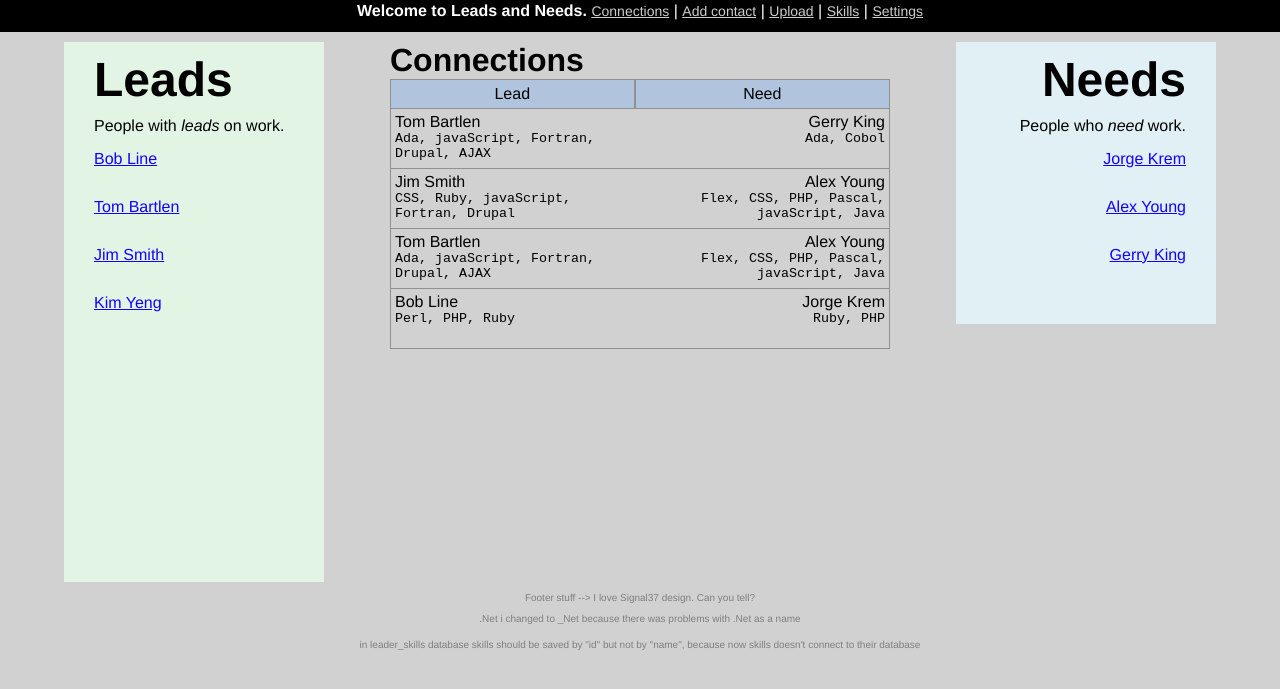
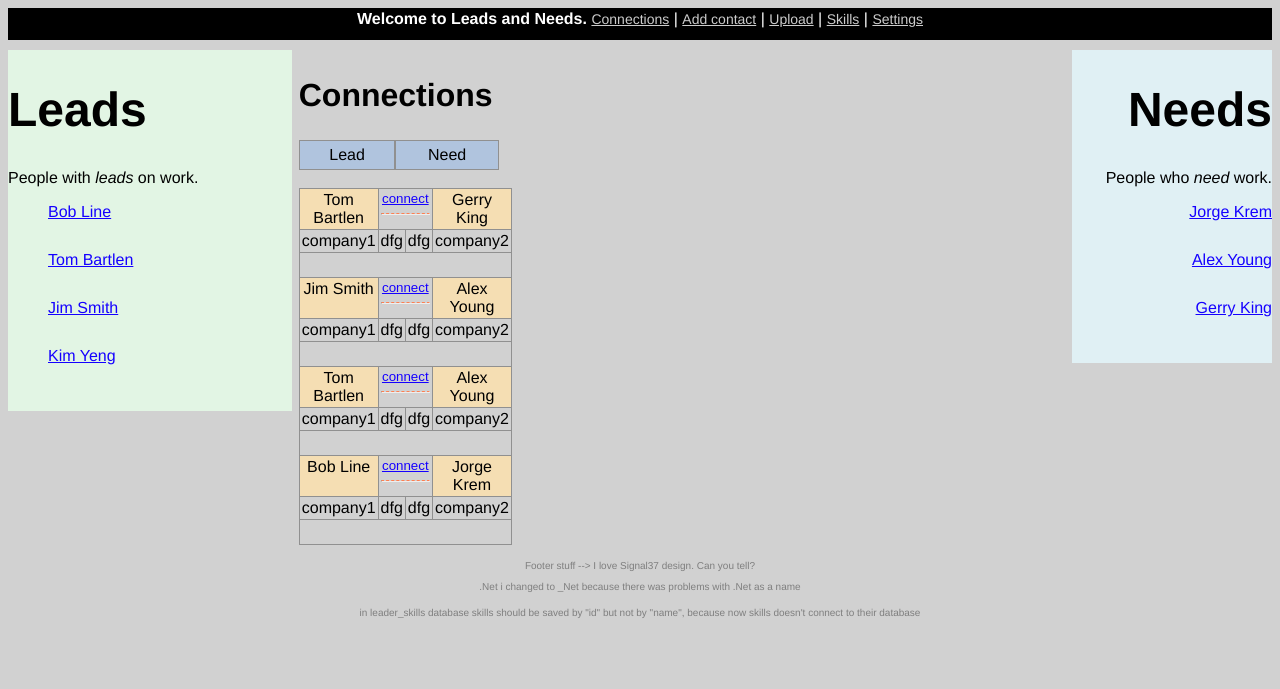
Before and after one commit to techlover/leads_needs, a PHP site: page / in a window 1280 px wide. Shown: the top 689 px of the page. Run offline with PHP 8.4, Linux system fonts and the light colour scheme; data comes from the database, SQL or seed files in the repository; data that the repository does not hold is empty; some libraries are stand-ins or nearby versions.

Commit message:
new branch. work with css and connection representation

```diff
--- a/connections.php
+++ b/connections.php
@@ -7,10 +7,12 @@
 
 	function get_connlist($db){
 		$res = "<h2>Connections</h2>".
-			"<table width='100%' id='conn' cellspacing='0'>".
-			"<thead id='conn_h'><tr><td>Lead</td><td>Need</td></tr></thead>".
-			"<tbody id='conn_b'>";
-		$conn_query = "select concat(l.gname,' ' ,l.lname) as leader, concat(n.gname,' ',n.lname) as seeker, (select group_concat(' ',skill) from person_skills where person_id=l.id group by l.id) as lskills, (select group_concat(' ',skill) from person_skills where person_id=n.id group by n.id) as nskills from connections as conn left join person as l on l.id=conn.leader_id left join person as n on n.id=conn.seeker_id where conn.status > 0";
+			"<table width='100%' id='conn_h' cellspacing='0'>".
+			"<thead id='conn_h'><tr><td>Lead</td><td>Need</td></tr></thead></table><br>".
+			"<table width='100%' id='conn' cellspacing='2'>".
+			"<col id='fcol' width='20%'><col width='20%'><col width='40%'><col id='lcol' width='20%'>";
+			//"<tbody id='conn_b'>";
+		$conn_query = "select concat(l.gname,' ' ,l.lname) as leader, concat(n.gname,' ',n.lname) as seeker, (select group_concat(' ',skill) from person_skills where person_id=l.id and ((skill) in (select ps2.skill as skills from person_skills as ps2 where ps2.person_id=n.id)) group by l.id) as skills from connections as conn left join person as l on l.id=conn.leader_id left join person as n on n.id=conn.seeker_id where conn.status > 0";
 
 		$selection = $db->DoDBQueryEx($conn_query);
 		if (!$selection) die('error while retrieving connections data');
@@ -19,11 +21,19 @@
 			$tb_cont ="";
 			for ($i = 0; $i < $count; $i++){
 				$row = $db->GetDBQueryRowEx($i);
-				$tb_cont .= "<tr><td>" . $row['leader'] . "<br><div class='skstr'>" . $row['lskills'] . "</div></td><td>" . $row['seeker'] . "<br><div class='skstr'>" . $row['nskills'] . "</div></td></tr>";
+				$tb_cont .= "<tbody>";
+				$tb_cont .= "<tr><td class='name_cell'>" . $row['leader'] . "</td><td class='cline' colspan='2'><a href='#'>connect</a><hr class='red_line'></td><td class='name_cell'>" . $row['seeker'] . "</td></tr>";
+				$tb_cont .= "<tr><td>company1</td><td>dfg</td><td>dfg</td><td>company2</td></tr>";
+				//$tb_cont .= "<tr><td rowspan='3'>company name</td><td>matched on</td><td>" . $row['skills'] . "</td><td rowspan='3'>company name</td></tr>";
+				//$tb_cont .= "<tr><td>status</td><td>waiting introdution</td></tr>";
+				//$tb_cont .= "<tr><td>,/td><td>.</td></tr>";
+				$tb_cont .= "<tr class='sep_row'><td colspan='4'></td></tr>";
+				$tb_cont .= "</tbody>";
+				//$tb_cont .= "<tr><td>status</td><td>waiting introdution</td></tr>";
 			}
 			$res .= $tb_cont;
 		}else $res .= "<tr><td colspan='2'>No connections found.<br><a href=''>Connect two people...</a></td>";
-		$res .= "</tbody></table>";
+		$res .= "</table>";
 		return $res;
 	}
 
--- a/css/style.css
+++ b/css/style.css
@@ -1,4 +1,4 @@
-* { padding: 0; margin: 0; margin: auto; }
+/** { padding: 0; margin: 0; margin: auto; }*/
 
 body {background: #d1d1d1; font-family: "Helvetica Neue", Arial, Helvetica, Geneva, sans-serif; font-size: 16px;}
 
@@ -6,16 +6,16 @@ a { text-decoration: underline; color: #1500ff;}
 a:hover { text-decoration: none;}
 a:visited { color: #1500ff; }
 
-#container {width: 90%; position:relative; margin-top: 10px; overflow: hidden;}
+#container {width: 100%; min-width: 1000px; position:relative; margin-top: 10px; overflow: scroll; height: 500px;}
 #top { background: #000; float: center; text-align: center; width: 100%; height: 30px; margin-left: auto ; margin-right: auto; padding-top: 2px; color: #fff;}
 #top a { font-size: 14px; color: #ccc; }
 #top a:hover { font-size: 14px; color: #ccc; text-decoration: none;}
 
-#left { float: left; text-align:left; padding: 10px 30px 30px 30px; width:200px; height: 500px; background: #E2F5E4;}
+#left {float: left; text-align:left; min-width:200px; width: 22.5%; background: #E2F5E4;}
+#rblock {float: right; min-width: 800px; width: 77%;}
 
-#right { float: right; text-align:right; padding: 10px 30px 30px 30px; width:200px; background: #e0f0f4;}
-
-#middle { text-align: left; width: 500px; border: 0px none; margin-bottom: 10px;}
+#right {float: right; text-align:right; width:200px; background: #e0f0f4;}
+#middle {float: left; text-align: left; width: 200px;}
 
 #footer { font-size: 10px; text-align: center; color: #7f7f7f; padding: 10px;}
 
@@ -142,35 +142,62 @@ sup.red{
 	border: 1px solid #909090;
 }
 
-#conn_b tr{
-	height: 60px;
+#conn{
+	cursor: pointer;
+	border-collapse: collapse;
 }
 
-#conn_b td {
-	border-bottom: 1px solid #909090;
-	/*border-left: 1px solid #909090;*/
+#conn tbody{
+	border: 1px solid #656565;
+}
+/*
+#fcol{
+	border-right: 1px dashed #909090;
 }
 
+#lcol{
+	border-left: 1px dashed #909090;
+}
+*/
+
+#conn td {
+	vertical-align: top;
+	padding: 2px;
+	border: 1px solid #909090;
+}
+
+td.cline{
+/*	border-top: 1px dotted #FF7F50;
+	border-bottom: 1px dotted #FF7F50;
+*/
+	font-size: 10pt;
+	font-family: Arial, Verdana;
+	text-align: center;
+	vertical-align: center;
+	padding: 0px;
+}
+
+/*
 #conn_b tr:hover{
 	background-color: #FFFFE0; /*#FFF5EE; /*#FFEFD5;*/
-	cursor: pointer;
 }
-
+/*
 #conn_b tr td{
 	text-align: left;
 	vertical-align: top;
-	padding: 4px 4px 4px 4px;
+	padding: 10px 4px 10px 4px;
 }
 
 #conn_b tr td:first-child{
 	border-left: 1px solid #909090;
+	border-right: 1px dashed #909090;
 }
 
 #conn_b tr td +td{
 	text-align: right;
-	border-right: 1px solid #909090;
+	border-right: 1px dashed #909090;
 }
-
+*/
 #join_with{
 	position: absolute;
 	z-index: 100;
@@ -183,11 +210,21 @@ sup.red{
 	overflow: auto;
 }
 
-/*
-#conn td{
-	padding: 4px 10px 4px 4px;
+td.name_cell{
+	background-color: 	#F5DEB3;
+	border: 1px solid #FF7F50;
+	text-align: center;
+	padding: 4px;
 }
-*/
+
+tr.sep_row {
+	height: 25px;
+}
+
+hr.red_line{
+	height: 0px;
+	border-top: 1px dashed #FF7F50;
+}
 
 #upload { }
 
--- a/index.php
+++ b/index.php
@@ -329,17 +329,7 @@
 		</div>
 		<!-- <a class="next">next</a> -->
 	</div>
-
-	<!-- This list should grow dynamically with the newest item on top. aka Chronological order. -->
-	<div id="right">
-		<h1>Needs</h1> <p>People who <em>need</em> work.</p>
-		<ul class="river" id='rpanel'>
-			<?php
-				echo get_plist(2);
-			?>
-		</ul>
-	</div>
-
+	<div id='rblock'>
 		<div id="middle">
 		<!-- This form is based on hcard. Its a microformat. http://microformats.org/wiki/hcard -->
 
@@ -355,6 +345,16 @@
 
 		</div>
 
+		<!-- This list should grow dynamically with the newest item on top. aka Chronological order. -->
+		<div id="right">
+			<h1>Needs</h1> <p>People who <em>need</em> work.</p>
+			<ul class="river" id='rpanel'>
+				<?php
+					echo get_plist(2);
+				?>
+			</ul>
+		</div>
+	</div>
 </div>
 <div id="footer">
 	Footer stuff --> I love Signal37 design. Can you tell?
```
Lines whose indentation alone changed are shown as unchanged.
